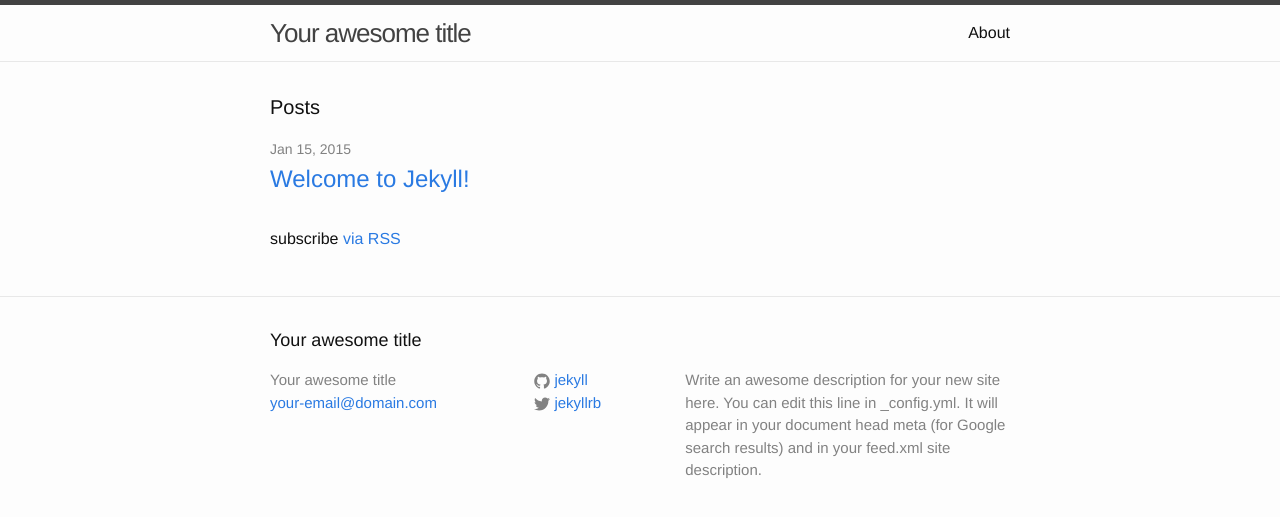
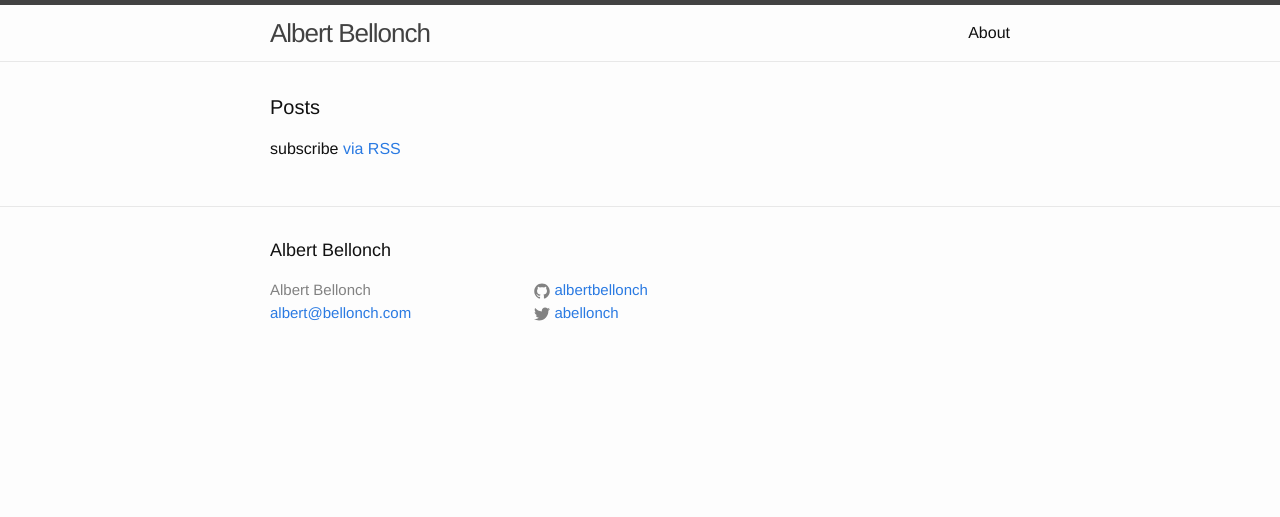
Before and after one commit to albertbellonch/bellonch.com, a Jekyll site: the page built from index.html, in a window 1280 px wide. Shown: the top 517 px of the page. Built offline with Jekyll 4.4.1, drawn with Linux system fonts in a browser that asks for light colours.

Commit message:
Minor configuration for myself

```diff
--- a/_config.yml
+++ b/_config.yml
@@ -1,14 +1,11 @@
 # Site settings
-title: Your awesome title
-email: your-email@domain.com
+title: Albert Bellonch
+email: albert@bellonch.com
 description: > # this means to ignore newlines until "baseurl:"
-  Write an awesome description for your new site here. You can edit this
-  line in _config.yml. It will appear in your document head meta (for
-  Google search results) and in your feed.xml site description.
 baseurl: "" # the subpath of your site, e.g. /blog/
-url: "http://yourdomain.com" # the base hostname & protocol for your site
-twitter_username: jekyllrb
-github_username:  jekyll
+url: "http://bellonch.com" # the base hostname & protocol for your site
+twitter_username: abellonch
+github_username: albertbellonch
 
 # Build settings
 markdown: kramdown
```
Also changed, not shown: _posts/2015-01-15-welcome-to-jekyll.markdown (deleted, +0 -25 lines).
